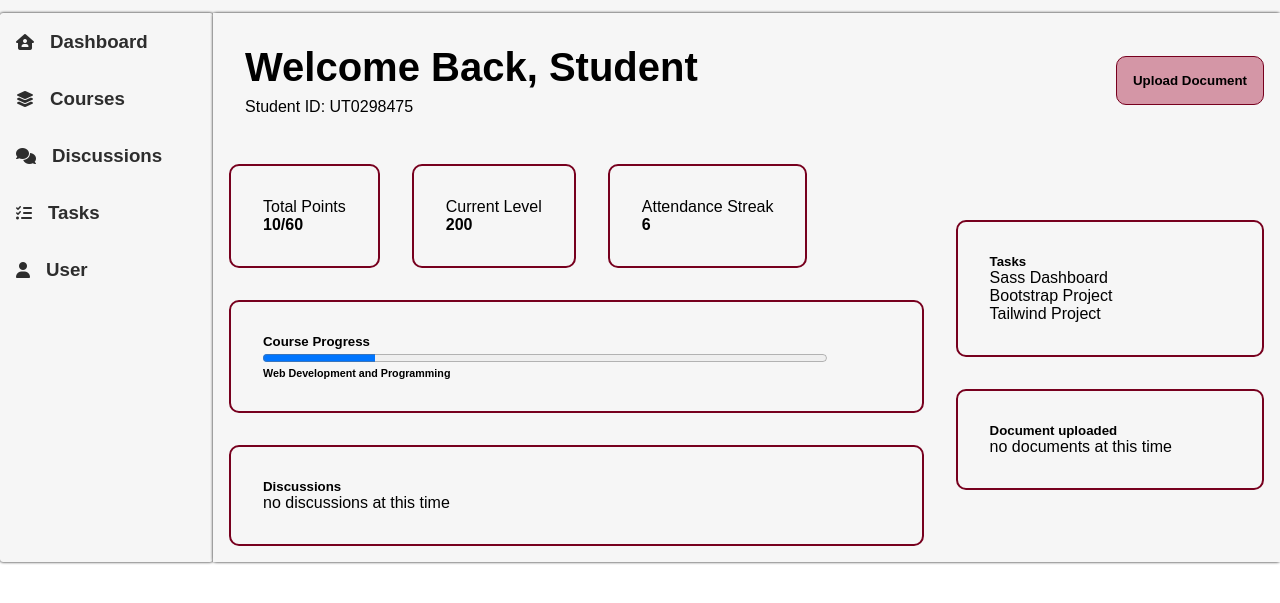
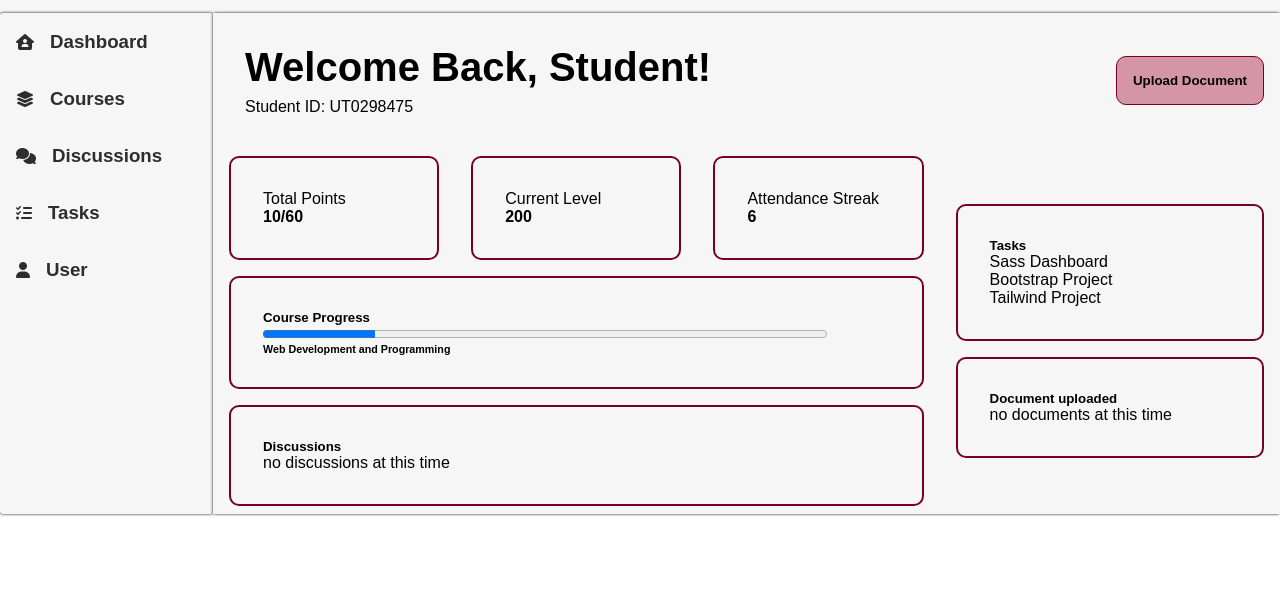
Before and after one commit to Jthapata/sass-dashboard, a plain HTML site: page index.html in a window 1280 px wide. Shown: the part 99-702 px from the top of the page. Drawn offline with Linux system fonts and the light colour scheme.

Commit message:
adding css

```diff
--- a/index.html
+++ b/index.html
@@ -41,7 +41,7 @@
         <div class="dashboard">
             <div class="top">
                 <div>
-                    <h1>Welcome Back, Student</h1>
+                    <h1>Welcome Back, Student!</h1>
                     <p class="student-id">Student ID: UT0298475</p>
                 </div>
                 <button class="upload-document">Upload Document</button>
@@ -73,13 +73,13 @@
                     </div>
                 </div>
                 <div class="column right">
-                    <div class="card">
+                    <div class="card top-card">
                         <h5>Tasks</h5>
                         <p>Sass Dashboard</p>
                         <p>Bootstrap Project</p>
                         <p>Tailwind Project</p>
                     </div>
-                    <div class="card">
+                    <div class="card bottom-card">
                         <h5>Document uploaded</h5>
                         <p>no documents at this time</p>
                     </div>
--- a/styling/style.scss
+++ b/styling/style.scss
@@ -108,15 +108,29 @@ button {
     border: 2px solid base.$red;
     border-radius: 10px;
     padding: 2rem;
-    margin: 1rem;
+    margin: .5rem 1rem;
 }
 .left {
     flex-grow: 2;
     align-items: stretch;
+    .row {
+        .card {
+            width: 100%;
+        }
+    }
 }
 .right {
     flex-grow: 1;
     align-items: stretch;
+    .card {
+        height: 100%;
+    }
+    .top-card {
+        flex-grow: 2;
+    }
+    .bottom-card {
+        flex-grow: 1;
+    }
 }
 progress {
     width: 90%;
```
Also changed, not shown: styling/style.css, 1 other file.
